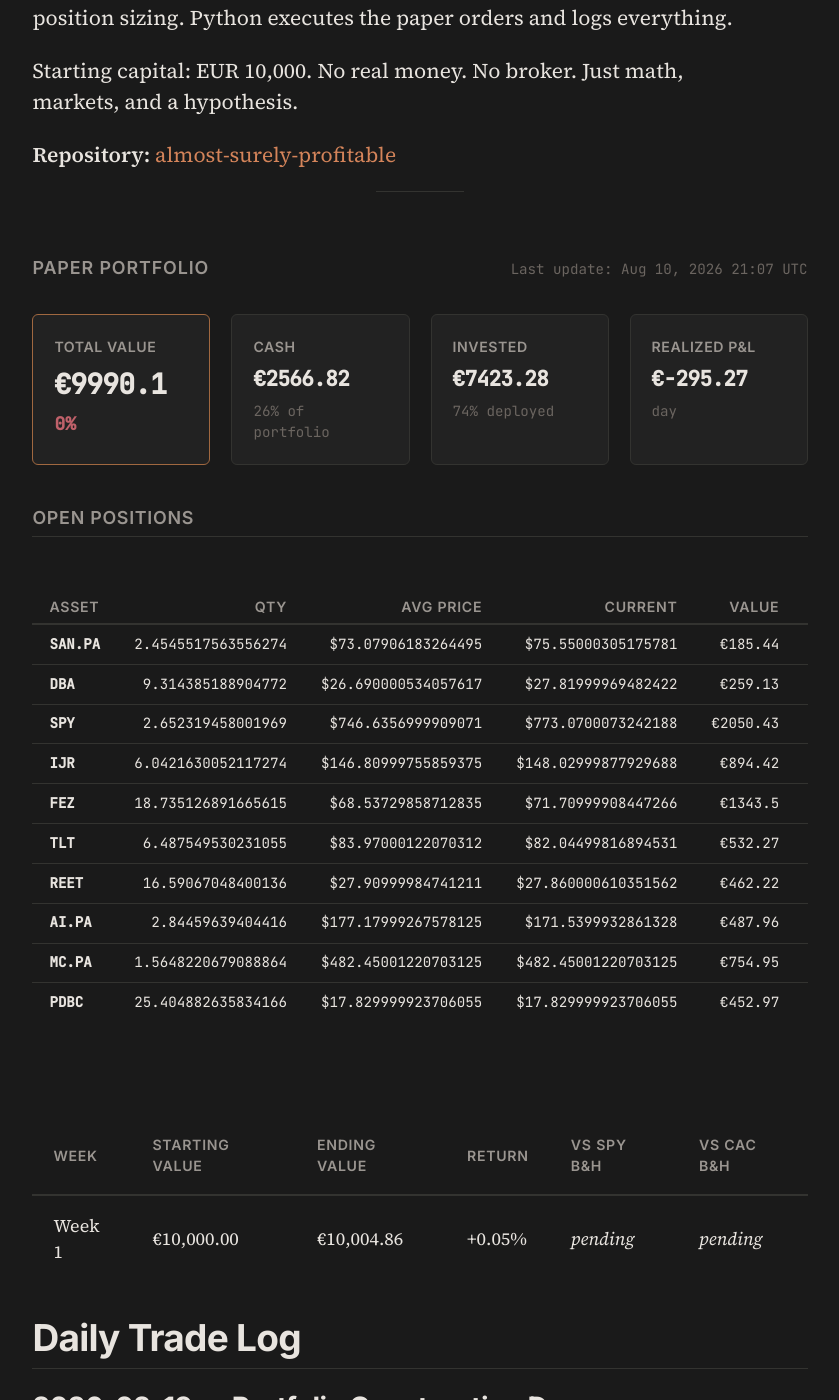
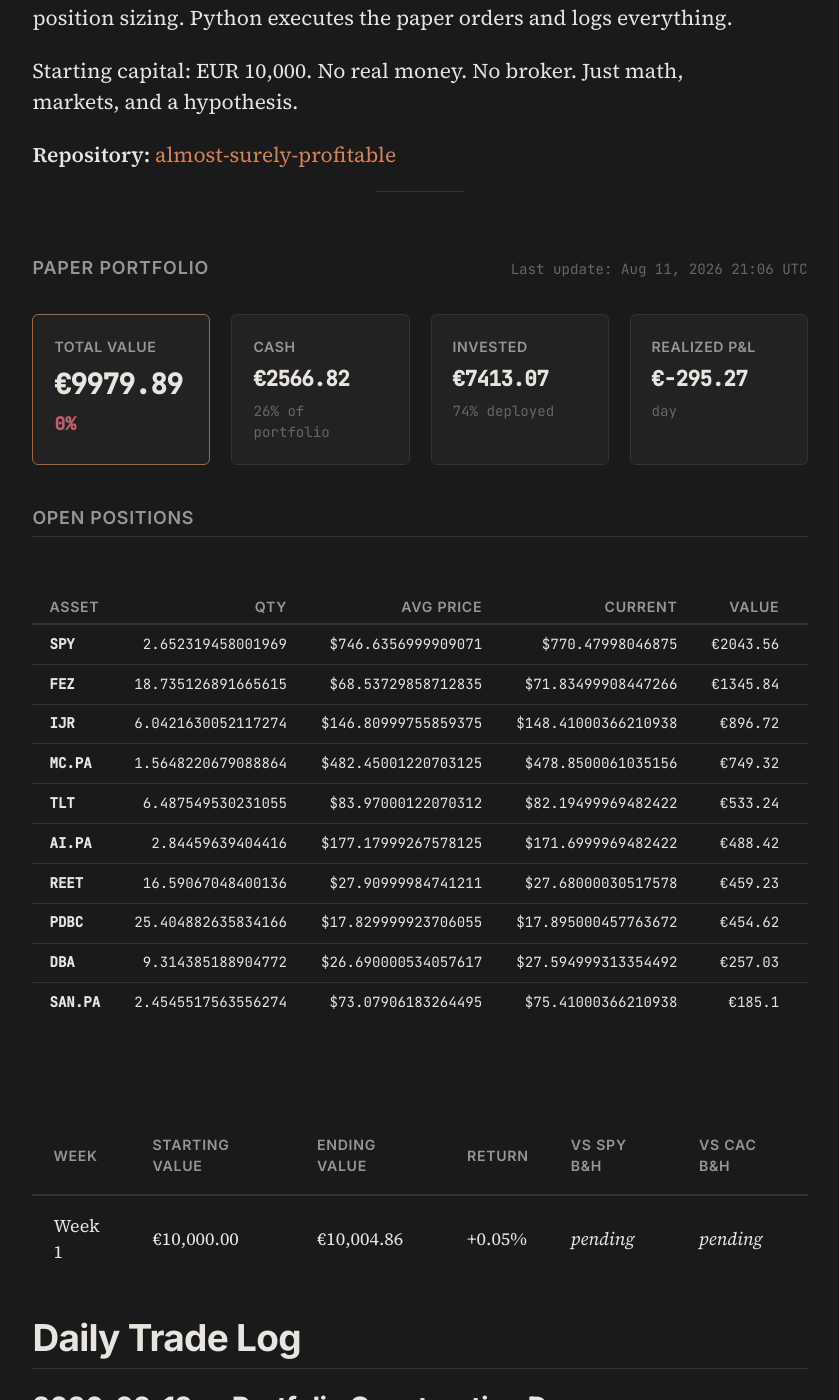
Before and after one commit to Alm0stSurely/alm0stsurely.github.io, a Jekyll site: the page built from trading.md, in a window 1280 px wide and 1400 px high, scrolled down 854 px. Shown: the whole window, without its empty margins (220-1059 px from the left). Built offline with Jekyll 4.4.1, drawn with Linux system fonts in a browser that asks for light colours.

```diff
--- a/_data/portfolio.json
+++ b/_data/portfolio.json
@@ -3,97 +3,97 @@
   "total_realized_pnl": -295.2690365723171,
   "positions": [
     {
-      "quantity": 2.4545517563556274,
-      "avg_price": 73.07906183264495,
-      "current_price": 75.55000305175781,
-      "ticker": "SAN.PA",
-      "market_value": 185.44139268336514,
-      "unrealized_pnl": 6.0650531092249835,
-      "unrealized_pnl_pct": 0.03381189026169287
+      "quantity": 2.652319458001969,
+      "avg_price": 746.6356999909071,
+      "current_price": 770.47998046875,
+      "ticker": "SPY",
+      "market_value": 2043.5590441982426,
+      "unrealized_pnl": 63.242649073439,
+      "unrealized_pnl_pct": 0.03193562868495734
+    },
+    {
+      "quantity": 18.735126891665615,
+      "avg_price": 68.53729858712835,
+      "current_price": 71.83499908447266,
+      "ticker": "FEZ",
+      "market_value": 1345.8378231102786,
+      "unrealized_pnl": 61.78283726845439,
+      "unrealized_pnl_pct": 0.048115414020178944
+    },
+    {
+      "quantity": 6.0421630052117274,
+      "avg_price": 146.80999755859375,
+      "current_price": 148.41000366210938,
+      "ticker": "IJR",
+      "market_value": 896.7174337305343,
+      "unrealized_pnl": 9.66749768677505,
+      "unrealized_pnl_pct": 0.01089848191624033
+    },
+    {
+      "quantity": 1.5648220679088864,
+      "avg_price": 482.45001220703125,
+      "current_price": 478.8500061035156,
+      "ticker": "MC.PA",
+      "market_value": 749.3150567690863,
+      "unrealized_pnl": -5.633368995387855,
+      "unrealized_pnl_pct": -0.007461925613903237
+    },
+    {
+      "quantity": 6.487549530231055,
+      "avg_price": 83.97000122070312,
+      "current_price": 82.19499969482422,
+      "ticker": "TLT",
+      "market_value": 533.2441316574985,
+      "unrealized_pnl": -11.515410315375107,
+      "unrealized_pnl_pct": -0.021138519710313795
+    },
+    {
+      "quantity": 2.84459639404416,
+      "avg_price": 177.17999267578125,
+      "current_price": 171.6999969482422,
+      "ticker": "AI.PA",
+      "market_value": 488.417192176363,
+      "unrealized_pnl": -15.58837608593501,
+      "unrealized_pnl_pct": -0.030928975923183454
+    },
+    {
+      "quantity": 16.59067048400136,
+      "avg_price": 27.90999984741211,
+      "current_price": 27.68000030517578,
+      "ticker": "REET",
+      "market_value": 459.2297640602285,
+      "unrealized_pnl": -3.8158466167140546,
+      "unrealized_pnl_pct": -0.008240757559791
+    },
+    {
+      "quantity": 25.404882635834166,
+      "avg_price": 17.829999923706055,
+      "current_price": 17.895000457763672,
+      "ticker": "PDBC",
+      "market_value": 454.62038639768474,
+      "unrealized_pnl": 1.6513309390002746,
+      "unrealized_pnl_pct": 0.003645571191012392
     },
     {
       "quantity": 9.314385188904772,
       "avg_price": 26.690000534057617,
-      "current_price": 27.81999969482422,
+      "current_price": 27.594999313354492,
       "ticker": "DBA",
-      "market_value": 259.126193112806,
-      "unrealized_pnl": 10.525247446519256,
-      "unrealized_pnl_pct": 0.04233792199908999
+      "market_value": 257.03045289214646,
+      "unrealized_pnl": 8.429507225859709,
+      "unrealized_pnl_pct": 0.03390778423335197
     },
     {
-      "quantity": 2.652319458001969,
-      "avg_price": 746.6356999909071,
-      "current_price": 773.0700073242188,
-      "ticker": "SPY",
-      "market_value": 2050.42862282375,
-      "unrealized_pnl": 70.11222769894653,
-      "unrealized_pnl_pct": 0.03540455851981567
-    },
-    {
-      "quantity": 6.0421630052117274,
-      "avg_price": 146.80999755859375,
-      "current_price": 148.02999877929688,
-      "ticker": "IJR",
-      "market_value": 894.4213822858047,
-      "unrealized_pnl": 7.37144624204557,
-      "unrealized_pnl_pct": 0.008310069075617326
-    },
-    {
-      "quantity": 18.735126891665615,
-      "avg_price": 68.53729858712835,
-      "current_price": 71.70999908447266,
-      "ticker": "FEZ",
-      "market_value": 1343.4959322488203,
-      "unrealized_pnl": 59.44094640699623,
-      "unrealized_pnl_pct": 0.04629158958331279
-    },
-    {
-      "quantity": 6.487549530231055,
-      "avg_price": 83.97000122070312,
-      "current_price": 82.04499816894531,
-      "ticker": "TLT",
-      "market_value": 532.2709893287489,
-      "unrealized_pnl": -12.488552644124743,
-      "unrealized_pnl_pct": -0.022924890124727017
-    },
-    {
-      "quantity": 16.59067048400136,
-      "avg_price": 27.90999984741211,
-      "current_price": 27.860000610351562,
-      "ticker": "REET",
-      "market_value": 462.2160898104196,
-      "unrealized_pnl": -0.829520866523002,
-      "unrealized_pnl_pct": -0.0017914452645610794
-    },
-    {
-      "quantity": 2.84459639404416,
-      "avg_price": 177.17999267578125,
-      "current_price": 171.5399932861328,
-      "ticker": "AI.PA",
-      "market_value": 487.96204633609284,
-      "unrealized_pnl": -16.04352192620521,
-      "unrealized_pnl_pct": -0.03183203308947517
-    },
-    {
-      "quantity": 1.5648220679088864,
-      "avg_price": 482.45001220703125,
-      "current_price": 482.45001220703125,
-      "ticker": "MC.PA",
-      "market_value": 754.9484257644741,
-      "unrealized_pnl": 0.0,
-      "unrealized_pnl_pct": 0.0
-    },
-    {
-      "quantity": 25.404882635834166,
-      "avg_price": 17.829999923706055,
-      "current_price": 17.829999923706055,
-      "ticker": "PDBC",
-      "market_value": 452.96905545868447,
-      "unrealized_pnl": 0.0,
-      "unrealized_pnl_pct": 0.0
+      "quantity": 2.4545517563556274,
+      "avg_price": 73.07906183264495,
+      "current_price": 75.41000366210938,
+      "ticker": "SAN.PA",
+      "market_value": 185.09775693561485,
+      "unrealized_pnl": 5.721417361474693,
+      "unrealized_pnl_pct": 0.03189616520806472
     }
   ],
-  "last_updated": "2026-08-10T21:07:28.879462",
-  "total_value": 9990.10477745218,
-  "positions_value": 7423.280129852967
+  "last_updated": "2026-08-11T21:06:38.146750",
+  "total_value": 9979.893689526889,
+  "positions_value": 7413.069041927678
 }
```
Also changed, not shown: _trading_analysis.md (+39 -35 lines).
